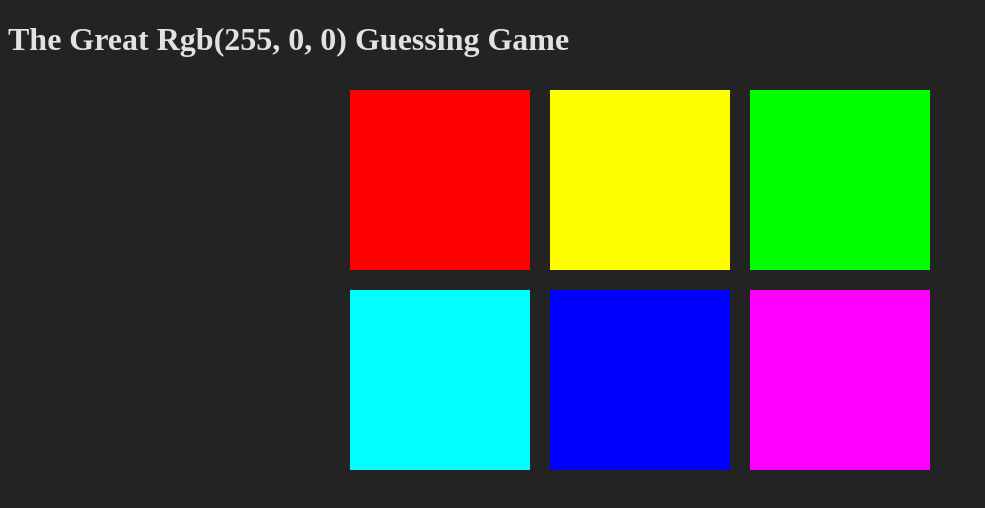
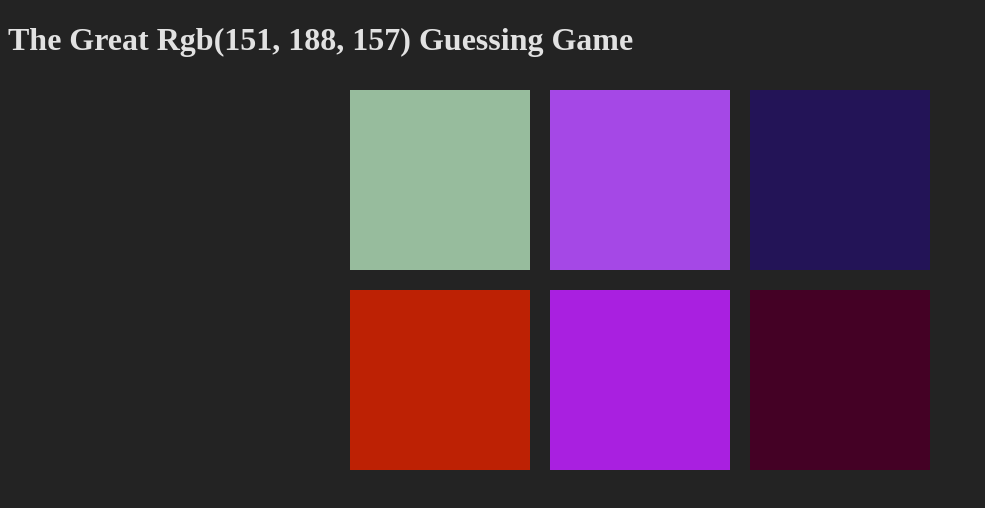
Before and after one commit to XenomShox/formation-Color_Game, a plain HTML site: page index.html in a window 1280 px wide. Shown: the whole page, without its empty margins (0-985 px from the left). Drawn offline with Linux system fonts and the light colour scheme.

Commit message:
generate random colors at the beginning of each game - and creating a function that returns us a random color

```diff
--- a/colorGame.js
+++ b/colorGame.js
@@ -1,16 +1,10 @@
-var colors = [
-    "rgb(255, 0, 0)",
-    "rgb(255, 255, 0)",
-    "rgb(0, 255, 0)",
-    "rgb(0, 255, 255)",
-    "rgb(0, 0, 255)",
-    "rgb(255, 0, 255)"
-];
+var colors = generateRandomColors(6);
 
 var squares = document.querySelectorAll(".square");
 var pickedColor = pickColor();
-var colorDisplay = document.querySelector("h1 span");
+var colorDisplay = document.getElementById("colorDisplay");
 var messageDisplay = document.querySelector("#message");
+var h1 = document.querySelector("h1");
 
 colorDisplay.textContent = pickedColor;
 
@@ -24,26 +18,47 @@ for (var i = 0; i < squares.length; i++) {
         var clickedColor = this.style.background;
         //compare color to pickedColor
         if (clickedColor === pickedColor) {
-            messageDisplay.textContent = "correct";
+            messageDisplay.textContent = "Correct!";
             changeColors(clickedColor);
+            h1.style.background = clickedColor;
         } else {
             this.style.background = "#232323";
-            messageDisplay.textContent = "try again";
+            messageDisplay.textContent = "Try Again";
         }
     });
 }
 
-//Functions
 function changeColors(color) {
-    //loop throught all squares
-    for (var i = 0; squares.length; i++) {
+    //loop through all squares
+    for (var i = 0; i < squares.length; i++) {
         //change each color to match given color
-        squares[i].style.backgroundColor = color;
+        squares[i].style.background = color;
     }
-    //change each color to match given color
 }
 
 function pickColor() {
     var random = Math.floor(Math.random() * colors.length);
     return colors[random];
 }
+
+function generateRandomColors(num) {
+    //make an array
+    var arr = [];
+    //add num random colors to arr
+    for (var i = 0; i < num; i++) {
+        //get random color and push into arr
+        arr.push(randomColor());
+    }
+    //return that array
+    return arr;
+}
+
+function randomColor() {
+    //pick a "red" from 0 - 255
+    var r = Math.floor(Math.random() * 256);
+    //pick a "green" from 0 - 255
+    var g = Math.floor(Math.random() * 256);
+    //pick a "blue" from 0 - 255
+    var b = Math.floor(Math.random() * 256);
+    return "rgb(" + r + ", " + g + ", " + b + ")";
+}
--- a/index.html
+++ b/index.html
@@ -5,7 +5,7 @@
         <link rel="stylesheet" href="style.css" />
     </head>
     <body>
-        <h1>the great <span>RGB</span> guessing game</h1>
+        <h1>the great <span id="colorDisplay">RGB</span> guessing game</h1>
         <div>
             <span id="message"></span>
         </div>
```
